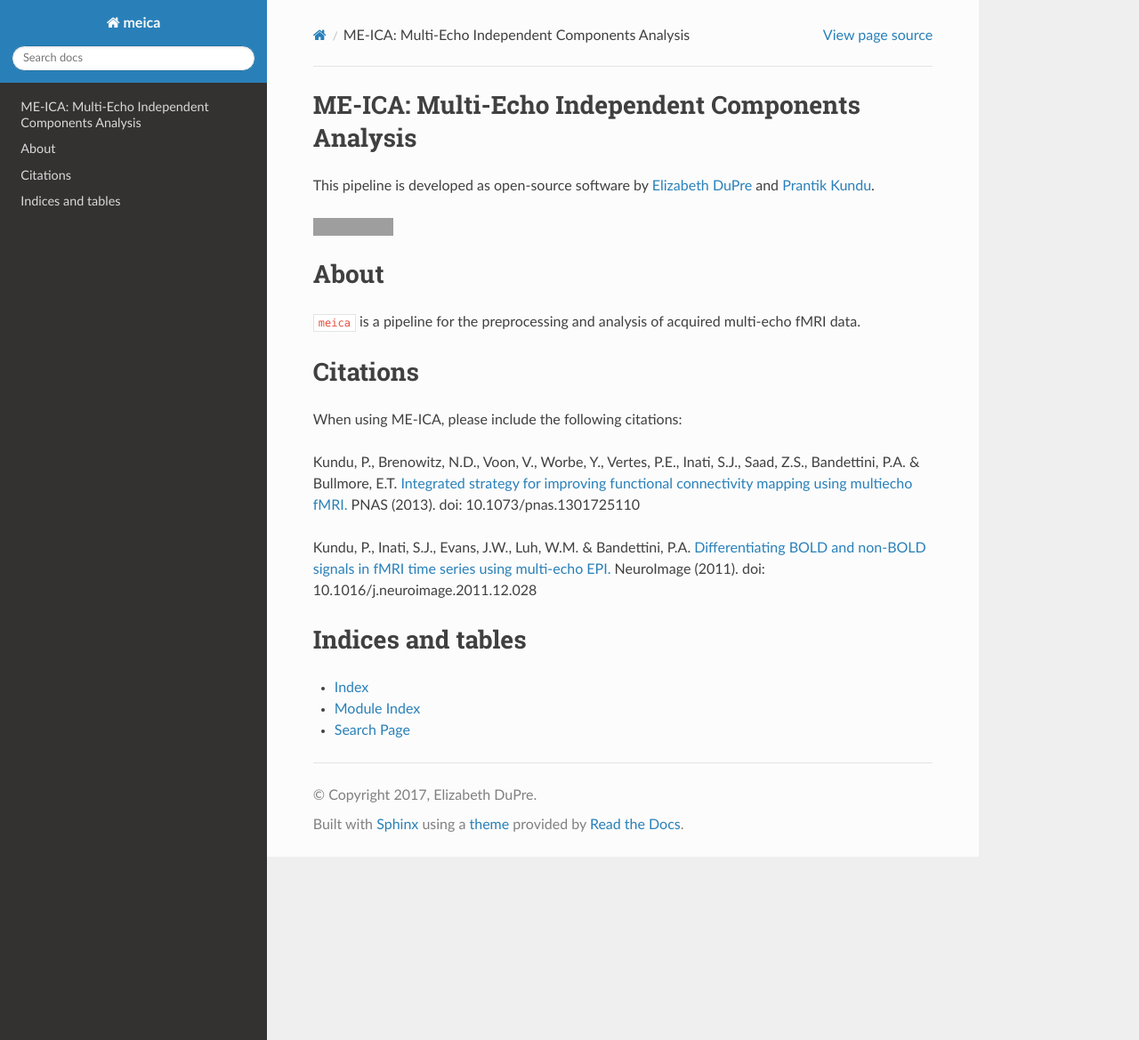
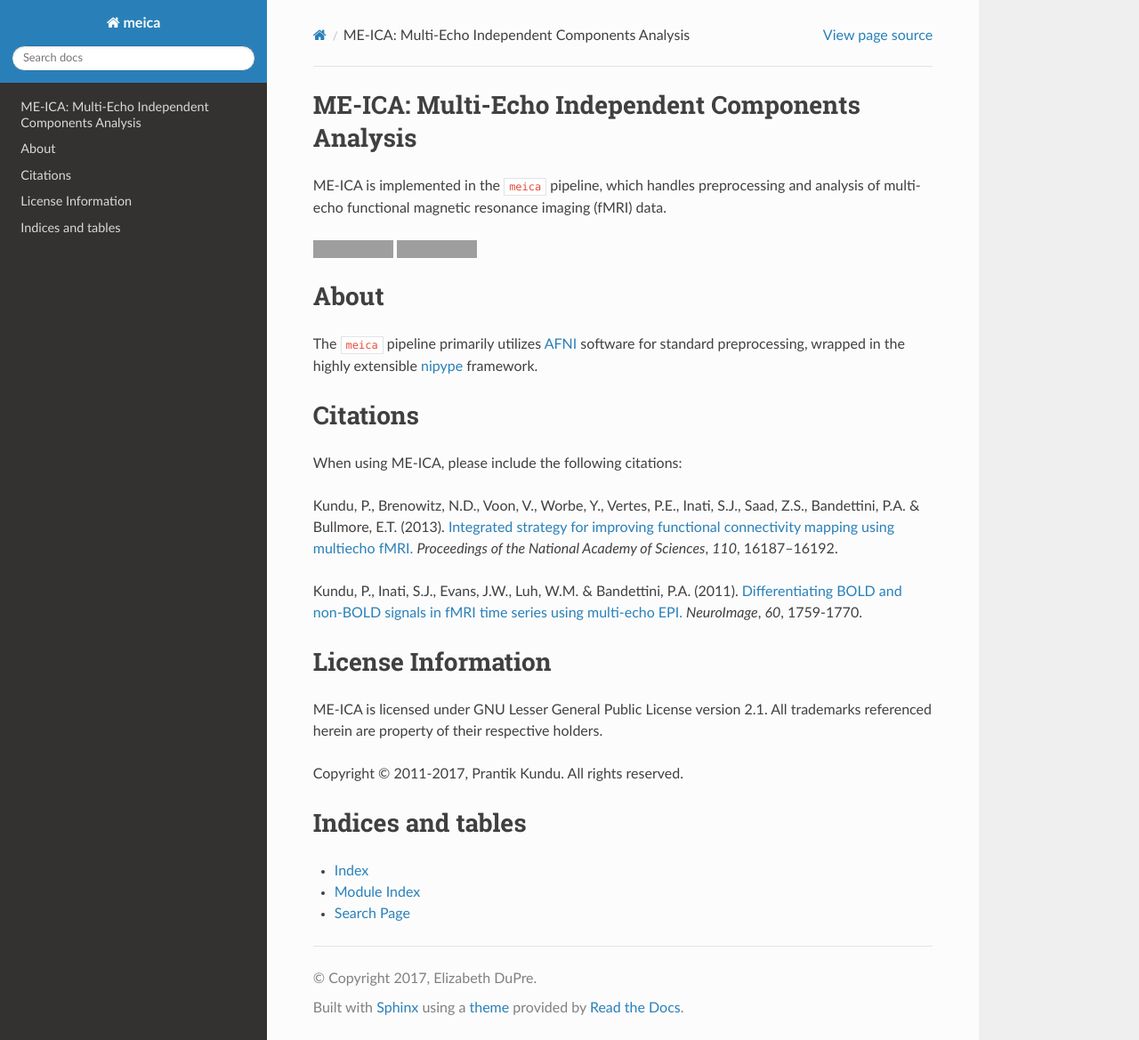
Before and after one commit to ME-ICA/me-ica, a Sphinx documentation site: the page built from docs/index.rst, in a window 1280 px wide and 1169 px high. Shown: the whole window at 89% size. Built offline with Sphinx 7.4.7 and the Read the Docs theme 2.0.0, drawn with Linux system fonts in a browser that asks for light colours; grey boxes are pictures that could not be loaded.

```diff
--- a/docs/conf.py
+++ b/docs/conf.py
@@ -31,7 +31,9 @@
 # Add any Sphinx extension module names here, as strings. They can be
 # extensions coming with Sphinx (named 'sphinx.ext.*') or your custom
 # ones.
-extensions = ['sphinx.ext.autodoc']
+extensions = ['sphinx.ext.autodoc',
+              'sphinx.ext.autodoc',
+              'sphinx.ext.napoleon']
 
 # Add any paths that contain templates here, relative to this directory.
 templates_path = ['_templates']
--- a/docs/index.rst
+++ b/docs/index.rst
@@ -2,14 +2,16 @@
    sphinx-quickstart on Wed Sep  6 16:46:04 2017.
    You can adapt this file completely to your liking, but it should at least
    contain the root `toctree` directive.
+.. include:: <isonum.txt>
+
 
 ME-ICA: Multi-Echo Independent Components Analysis
 ==================================================
 
-This pipeline is developed as open-source software by `Elizabeth DuPre`_ and `Prantik Kundu`_.
+ME-ICA is implemented in the ``meica`` pipeline, which handles preprocessing and analysis of multi-echo functional magnetic resonance imaging (fMRI) data.
 
-.. _Elizabeth DuPre: http://emdupre.me/
-.. _Prantik Kundu: http://www.mountsinai.org/profiles/prantik-kundu
+.. image:: https://circleci.com/gh/emdupre/me-ica/tree/py3.svg?style=shield&circle-token=:circle-token
+   :target: https://circleci.com/gh/emdupre/me-ica/tree/py3
 
 .. image:: http://img.shields.io/badge/License-LGPL%202.0-blue.svg
    :target: https://opensource.org/licenses/LGPL-2.1
@@ -17,7 +19,10 @@
 About
 =====
 
-``meica`` is a pipeline for the preprocessing and analysis of acquired multi-echo fMRI data.
+The ``meica`` pipeline primarily utilizes `AFNI`_ software for standard preprocessing, wrapped in the highly extensible `nipype`_ framework.
+
+.. _AFNI: https://afni.nimh.nih.gov/
+.. _nipype: http://nipype.readthedocs.io/en/latest/
 
 Citations
 =========
@@ -25,16 +30,27 @@
 When using ME-ICA, please include the following citations:
 
 Kundu, P., Brenowitz, N.D., Voon, V., Worbe, Y., Vertes, P.E., Inati, S.J., Saad, Z.S., Bandettini, P.A. & Bullmore, E.T.
+(2013).
 `Integrated strategy for improving functional connectivity mapping using multiecho fMRI.`_
-PNAS (2013). doi: 10.1073/pnas.1301725110
+*Proceedings of the National Academy of Sciences*, *110*, 16187–16192.
 
 .. _Integrated strategy for improving functional connectivity mapping using multiecho fMRI.: http://dx.doi.org/10.1073/pnas.1301725110
 
 Kundu, P., Inati, S.J., Evans, J.W., Luh, W.M. & Bandettini, P.A.
+(2011).
 `Differentiating BOLD and non-BOLD signals in fMRI time series using multi-echo EPI.`_
-NeuroImage (2011). doi: 10.1016/j.neuroimage.2011.12.028
+*NeuroImage*, *60*, 1759-1770.
 
 .. _Differentiating BOLD and non-BOLD signals in fMRI time series using multi-echo EPI.: http://dx.doi.org/10.1016/j.neuroimage.2011.12.028
+
+License Information
+===================
+
+ME-ICA is licensed under GNU Lesser General Public License version 2.1.
+All trademarks referenced herein are property of their respective holders.
+
+Copyright |copy| 2011-2017, Prantik Kundu. All rights reserved.
+
 
 .. toctree::
    :maxdepth: 2
```
Also changed, not shown: docs/source/meica.rst (added, +53 -0 lines), docs/source/meica.tests.rst (added, +22 -0 lines), docs/source/modules.rst (added, +7 -0 lines).
